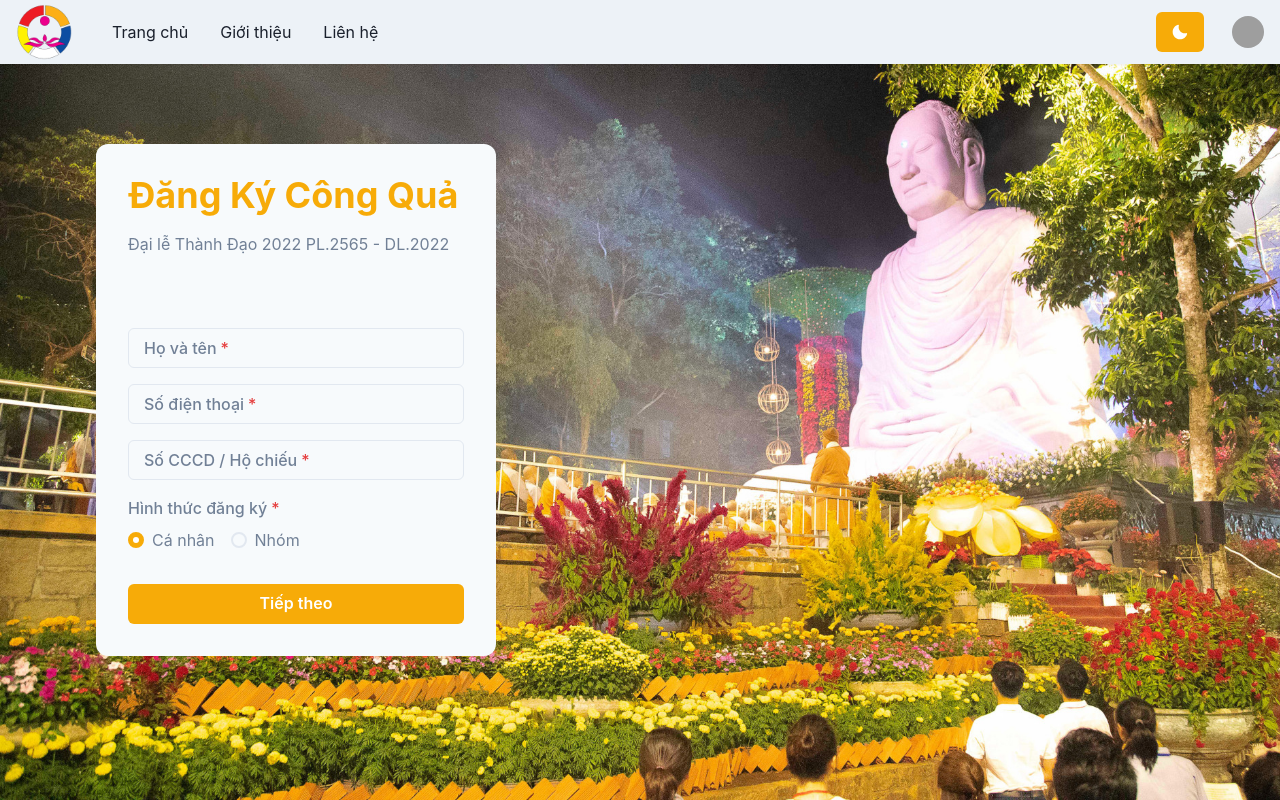
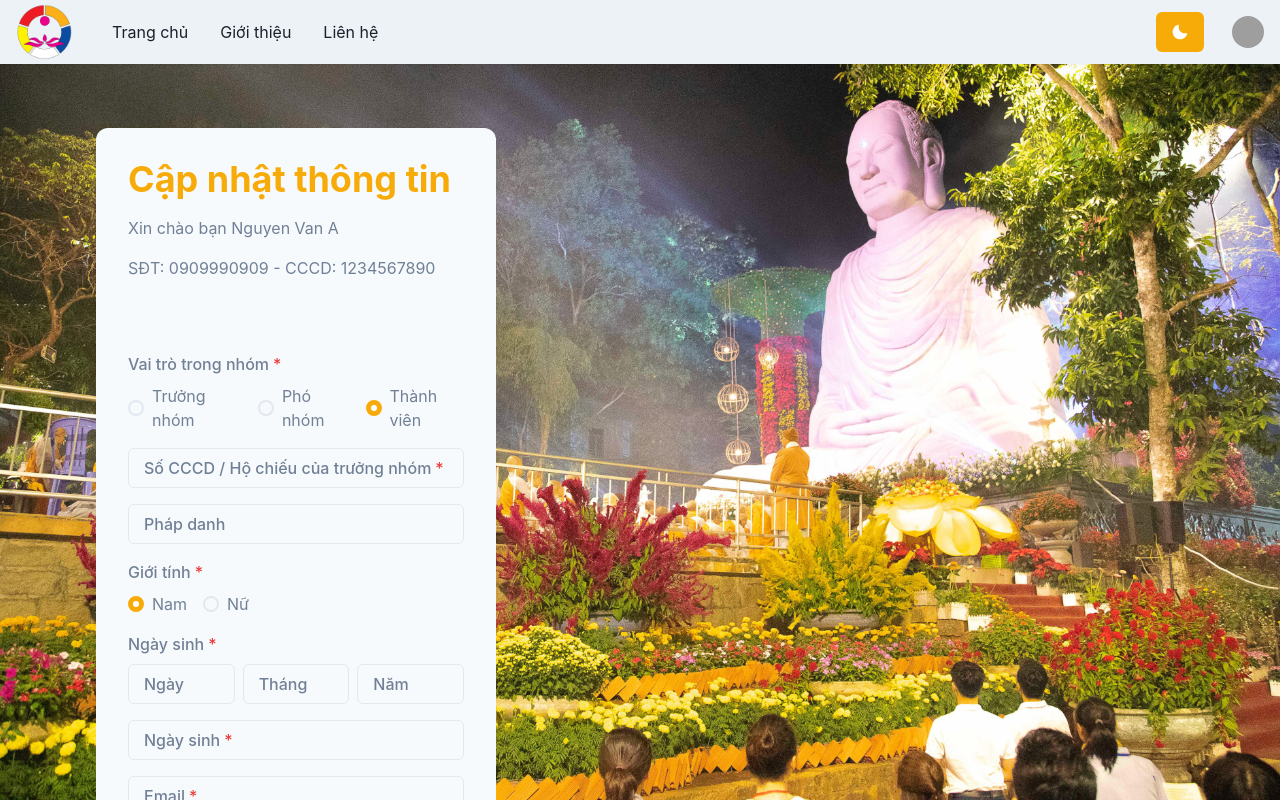
Before and after one commit to pdong2001/ttpq-dkdl, a React (Vite) app: page / in a window 1280 px wide. Shown: the top 800 px of the page. Built offline with nearby package versions, Linux system fonts and the light colour scheme; grey boxes are pictures that could not be loaded.

Commit message:
check ngay sinh

```diff
--- a/src/pages/MultiStepRegister/RegisterSteps/Step2.tsx
+++ b/src/pages/MultiStepRegister/RegisterSteps/Step2.tsx
@@ -8,7 +8,7 @@ import Select from '~/components/Form/CustomSelect';
 import Address from '~/components/Form/Address';
 import Radios from '~/components/Form/Radios';
 import DateOfBirth from '~/components/Form/DateOfBirth';
-import { REGEX_YEAR } from '~/utils/common';
+import { REGEX_YEAR_MONTH_DAY } from '~/utils/common';
 
 // nơi sinh hoạt
 const youthAssociationList = [
@@ -92,14 +92,43 @@ const Step2 = (props: StepProps) => {
     },
     validationSchema: Yup.object({
       citizenIdOfLeader: Yup.string().required('Xin hãy nhập CCCD / Hộ chiếu của trưởng nhóm'),
+      dateOfBirthDay: Yup.number().required('Ngày là bắt buộc'),
+      dateOfBirthMonth: Yup.number().required('Tháng là bắt buộc'),
+      dateOfBirthYear: Yup.number().required('Năm là bắt buộc'),
+      // .matches(REGEX_YEAR, 'Năm không hợp lệ'),
       // dateOfBirth: Yup.string()
       //   .required('Xin hãy nhập ngày sinh')
       //   .matches(REGEX_DAY_MONTH_YEAR, 'Ngày sinh không hợp lệ'),
-      dateOfBirthDay: Yup.string().required('Ngày là bắt buộc'),
-      dateOfBirthMonth: Yup.string().required('Tháng là bắt buộc'),
-      dateOfBirthYear: Yup.string()
-        .required('Năm là bắt buộc')
-        .matches(REGEX_YEAR, 'Năm không hợp lệ'),
+      dob: Yup.string().when(['dateOfBirthYear', 'dateOfBirthMonth', 'dateOfBirthDay'], {
+        is: (dateOfBirthYear: number, dateOfBirthMonth: number, dateOfBirthDay: number) => {
+          if (
+            dateOfBirthDay == 31 &&
+            (dateOfBirthMonth == 4 ||
+              dateOfBirthMonth == 6 ||
+              dateOfBirthMonth == 9 ||
+              dateOfBirthMonth == 11)
+          ) {
+            return false; // 31st of a month with 30 days
+          } else if (dateOfBirthDay >= 30 && dateOfBirthMonth == 2) {
+            return false; // February 30th or 31st
+          } else if (
+            dateOfBirthMonth == 2 &&
+            dateOfBirthDay == 29 &&
+            !(
+              dateOfBirthYear % 4 == 0 &&
+              (dateOfBirthYear % 100 != 0 || dateOfBirthYear % 400 == 0)
+            )
+          ) {
+            return false; // February 29th outside a leap year
+          } else {
+            return true; // Valid date
+          }
+        },
+        then: (schema) =>
+          schema
+            .required('Bạn ơi, nhập ngày sinh nha')
+            .matches(REGEX_YEAR_MONTH_DAY, 'Bạn ơi, Ngày không hợp lệ rồi'),
+      }),
       email: Yup.string().email('Email không hợp lệ').required('Xin hãy nhập email'),
       permanentAddressProvince: Yup.string().required('Tỉnh là bắt buộc'),
       permanentAddressDistrict: Yup.string().required('Huyện là buộc'),
@@ -160,6 +189,8 @@ const Step2 = (props: StepProps) => {
                 <Radio value='1'>Nữ</Radio>
               </Radios>
               <DateOfBirth name='dateOfBirth' label='Ngày sinh' isRequired />
+
+              <FloatingLabel name='dob' label='Ngày sinh' color={formTextColor} isRequired />
               <FloatingLabel name='email' label='Email' color={formTextColor} isRequired />
               <Address name='permanentAddress' label='Địa chỉ thường trú' isRequired />
               <Address name='temporaryAddress' label='Địa chỉ tạm trú' isRequired />
--- a/src/pages/MultiStepRegister/index.tsx
+++ b/src/pages/MultiStepRegister/index.tsx
@@ -2,7 +2,7 @@ import { Box, Container, SimpleGrid } from '@chakra-ui/react';
 import { useState } from 'react';
 import FadeInUp from '~/components/Animation/FadeInUp';
 import CoverImage from '~/assets/festival_cover.jpg';
-import Step1 from './RegisterSteps/Step1';
+// import Step1 from './RegisterSteps/Step1';
 import Step2 from './RegisterSteps/Step2';
 import Step3 from './RegisterSteps/Step3';
 import Step4 from './RegisterSteps/Step4';
@@ -14,7 +14,8 @@ export type StepProps = {
   nextStep: () => void;
 };
 
-const registerSteps = [Step1, Step2, Step3, Step4, FinalStep];
+// const registerSteps = [Step1, Step2, Step3, Step4, FinalStep];
+const registerSteps = [Step2, Step3, Step4, FinalStep];
 
 const MultiStepRegister = () => {
   const [step, setStep] = useState(0);
--- a/src/utils/common/index.js
+++ b/src/utils/common/index.js
@@ -1,5 +1,5 @@
 import { REGEX_PHONE } from './regularExpression';
 import { REGEX_YEAR } from './regularExpression';
-import { REGEX_DAY_MONTH_YEAR } from './regularExpression';
+import { REGEX_YEAR_MONTH_DAY } from './regularExpression';
 
-export { REGEX_PHONE, REGEX_YEAR, REGEX_DAY_MONTH_YEAR };
+export { REGEX_PHONE, REGEX_YEAR, REGEX_YEAR_MONTH_DAY };
--- a/src/utils/common/regularExpression.js
+++ b/src/utils/common/regularExpression.js
@@ -1,6 +1,7 @@
 // regex phone
 export const REGEX_PHONE = new RegExp(/^(09|03|08|07|05)+([0-9]{8})$/);
 export const REGEX_YEAR = new RegExp(/^(19|20)+([0-9]{2})$/);
-export const REGEX_DAY_MONTH_YEAR = new RegExp(
-  /^(19|20)\d\d[- /.](0[1-9]|1[012])[- /.](0[1-9]|[12][0-9]|3[01])$/,
+export const REGEX_YEAR_MONTH_DAY = new RegExp(
+  // /^(19|20)\d\d[- /.](0[1-9]|1[012])[- /.](0[1-9]|[12][0-9]|3[01])$/,
+  /^(19|20)\d\d(0[1-9]|1[012])(0[1-9]|[12][0-9]|3[01])$/,
 );
```
